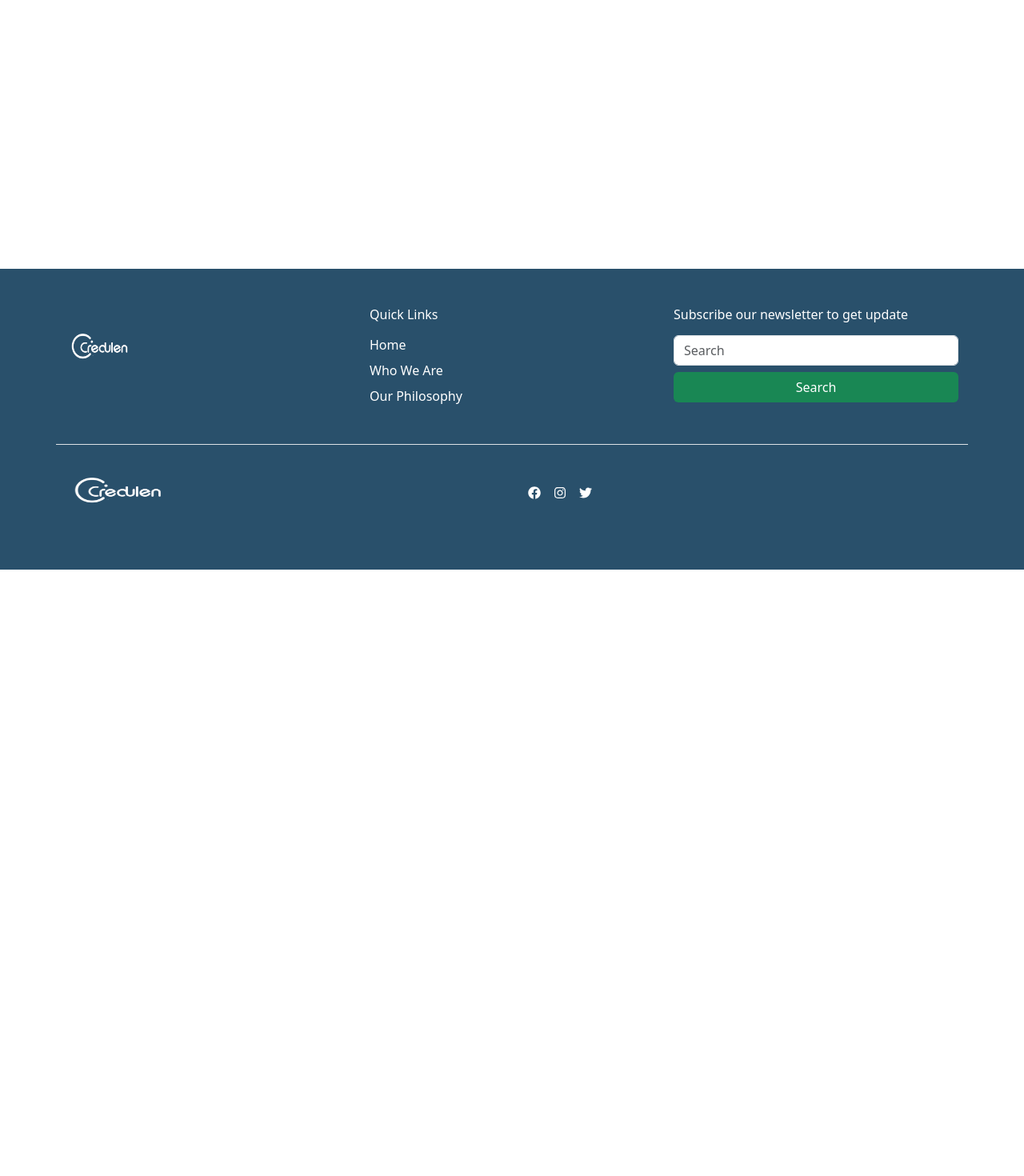
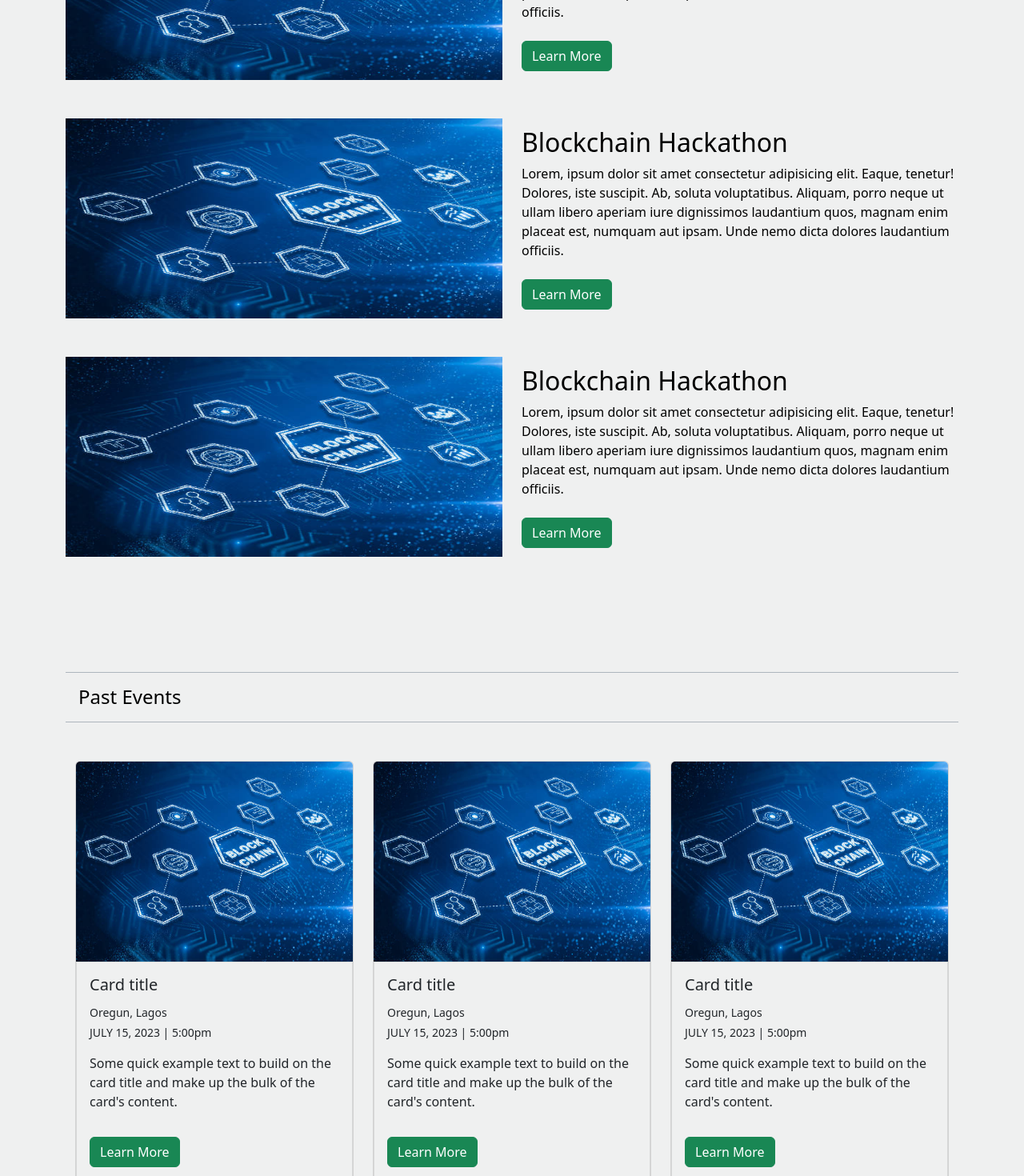
Before and after one commit to credulen/credulen_blog, a Next.js app: page /conferences in a window 1280 px wide. Before the commit this address had no page. Shown: the part 680-2150 px from the top of the page at 80% size. Before the commit the page ends 1392 px from the top, so only its background shows below. Built offline with nearby package versions, Linux system fonts and the light colour scheme.

Commit message:
designed the webinar and events page

```diff
--- /dev/null
+++ b/app/conferences/page.js
@@ -0,0 +1,50 @@
+import { ConferenceCard, PastEventsCard } from "@/components/Cards";
+import React from "react";
+
+const Conferences = () => {
+	return (
+		<div className="container">
+			<div className="pb-5">
+				<h1 className="mb-4">Events You will Love</h1>
+				<div className="mb-5 pb-3">
+					<ConferenceCard />
+				</div>
+
+				<div className="mb-5">
+					<ConferenceCard />
+				</div>
+
+				<div className="mb-5">
+					<ConferenceCard />
+				</div>
+
+				<div className="mb-5">
+					<ConferenceCard />
+				</div>
+			</div>
+
+			{/* past events */}
+			<div className="pt-5">
+				<h4 className="border-top border-bottom p-3 border-dark-subtle mb-5">
+					Past Events
+				</h4>
+
+				<div className="container">
+					<div className="row g-4">
+						<div className="col-md-4">
+							<PastEventsCard />
+						</div>
+						<div className="col-md-4">
+							<PastEventsCard />
+						</div>
+						<div className="col-md-4">
+							<PastEventsCard />
+						</div>
+					</div>
+				</div>
+			</div>
+		</div>
+	);
+};
+
+export default Conferences;
--- a/app/globals.css
+++ b/app/globals.css
@@ -129,3 +129,18 @@ a {
 /* .border_design {
 	border-bottom: 1px
 } */
+
+/* webinar and event cards */
+.webevent {
+	background-color: var(--pry_color_light);
+	border: 0.1px solid rgba(0, 0, 0, 0.1) !important;
+}
+
+.speakerwebevent {
+	background-color: var(--pry_color_light);
+	border: none;
+}
+
+/* .pastevents{
+	border-top:
+} */
--- a/components/Cards.js
+++ b/components/Cards.js
@@ -1,6 +1,7 @@
 import Image from "next/image";
+import Link from "next/link";
 
-export const HighlightCards = () => {
+export const HighlightCard = () => {
 	return (
 		<div className="card mb-3">
 			<Image
@@ -24,7 +25,7 @@ export const HighlightCards = () => {
 	);
 };
 
-export const ArticleCards = () => {
+export const ArticleCard = () => {
 	return (
 		<div className="card mt-3">
 			<Image
@@ -40,15 +41,15 @@ export const ArticleCards = () => {
 					Some quick example text to build on the card title and make up the
 					bulk of the cards content.
 				</p>
-				<a href="#" className="btn btn-primary">
-					Go somewhere
+				<a href="#" className="btn btn-success">
+					Read More
 				</a>
 			</div>
 		</div>
 	);
 };
 
-export const RecentPostCards = () => {
+export const RecentPostCard = () => {
 	return (
 		<div className="card mb-5">
 			<div className="card-header text-center">Recent Posts</div>
@@ -63,3 +64,152 @@ export const RecentPostCards = () => {
 		</div>
 	);
 };
+
+export const UpcomingWebinarCard = () => {
+	return (
+		<div className="card mt-4  border-0 p-1">
+			<div className="card-body webevent p-4">
+				<h5 className="card-title">
+					Joining the Train of Learners in the Age of Technology: Choosing the
+					Right Kind of Materials to Digest
+				</h5>
+				<p className="card-text">
+					Lorem ipsum dolor, sit amet consectetur adipisicing elit. Sit ducimus
+					ab iste ipsam quaerat totam enim dolores harum culpa a? Natus possimus
+					incidunt numquam quos ullam dolorum recusandae aperiam labore at
+					veniam. Ea dolorum dignissimos ex architecto? Laborum, illo omnis!
+				</p>
+			</div>
+			<ul className="list-group list-group-flush webevent p-2">
+				<li className="list-group-item speakerwebevent">
+					<a
+						className="text-success"
+						data-bs-toggle="collapse"
+						href="#collapseExample"
+						role="button"
+						aria-expanded="false"
+						aria-controls="collapseExample">
+						Click Here to See Our Speakers
+					</a>
+
+					<div className="collapse mt-3" id="collapseExample">
+						<UpcomingWebinarSpeakers />
+						<UpcomingWebinarSpeakers />
+						<UpcomingWebinarSpeakers />
+					</div>
+				</li>
+			</ul>
+			<div className="card-body webevent p-3">
+				<Link href="#" className="card-link text-success ps-2">
+					Register
+				</Link>
+			</div>
+		</div>
+	);
+};
+
+const UpcomingWebinarSpeakers = () => {
+	return (
+		<div className="d-flex align-items-center mb-4">
+			<Image
+				src="/assets/blockImg.jpg"
+				className="rounded-circle me-3"
+				width={50}
+				height={50}
+				alt="Picture of the first speaker"
+			/>
+
+			<div>
+				<p className="mb-0">Name</p>
+				<small className="text-body-secondary">Founder, Credulen</small>
+			</div>
+		</div>
+	);
+};
+
+export const OndemandWebinarCard = () => {
+	return (
+		<div className="card border-0 p-1 mt-3">
+			<div className="card-body webevent p-4">
+				<p className="card-text">
+					<small className="text-body-secondary">JULY 15, 2023 | 5:00pm</small>
+				</p>
+				<h5 className="card-title">
+					Joining the Train of Learners in the Age of Technology: Choosing the
+					Right Kind of Materials to Digest
+				</h5>
+
+				<p className="card-text mt-3">
+					Lorem ipsum dolor sit, amet consectetur adipisicing elit. Nobis
+					veniam, quaerat dolores saepe ipsum reprehenderit sint mollitia beatae
+					facilis natus cumque aliquam explicabo earum magni, ipsam laboriosam
+					accusamus at voluptatem sit a, totam id nulla! Maiores reiciendis
+					itaque sed commodi?
+				</p>
+				<Link href="#" className="btn btn-success card-link mt-4">
+					CHECK WEBINAR
+				</Link>
+			</div>
+		</div>
+	);
+};
+
+export const ConferenceCard = () => {
+	return (
+		<div className="">
+			<div className="row align-items-center g-4">
+				<div className="col-md-6">
+					<Image
+						src="/assets/blockImg.jpg"
+						className="card-img-top"
+						width={200}
+						height={250}
+						alt="Picture of the author"
+					/>
+				</div>
+				<div className="col-md-6">
+					<h2>Blockchain Hackathon</h2>
+
+					<p>
+						Lorem, ipsum dolor sit amet consectetur adipisicing elit. Eaque,
+						tenetur! Dolores, iste suscipit. Ab, soluta voluptatibus. Aliquam,
+						porro neque ut ullam libero aperiam iure dignissimos laudantium
+						quos, magnam enim placeat est, numquam aut ipsam. Unde nemo dicta
+						dolores laudantium officiis.
+					</p>
+
+					<Link href="#" className="btn btn-success mt-2">
+						Learn More
+					</Link>
+				</div>
+			</div>
+		</div>
+	);
+};
+
+export const PastEventsCard = () => {
+	return (
+		<div className="card">
+			<Image
+				src="/assets/blockImg.jpg"
+				className="card-img-top"
+				width={200}
+				height={250}
+				alt="Picture of the author"
+			/>
+			<div className="card-body webevent">
+				<h5 className="card-title">Card title</h5>
+				<small className="d-block pb-1 pt-1">Oregun, Lagos</small>
+				<small className="d-block pb-3">JULY 15, 2023 | 5:00pm</small>
+
+				<p className="card-text pb-3">
+					Some quick example text to build on the card title and make up the
+					bulk of the card's content.
+				</p>
+				<Link href="#" className="btn btn-success">
+					Learn More
+				</Link>
+			</div>
+		</div>
+	);
+};
--- a/components/Footer.js
+++ b/components/Footer.js
@@ -48,14 +48,15 @@ const Footer = () => {
 				</div>
 
 				{/* bottom row */}
-				<div className="row mt-2 d-flex justify-content-between align-items-center">
+				<div className="container">
+					<div className="row mt-2 align-items-center">
 						<div className="col-md-6">
 							<Link href="/">
 								<Image
 									className="w-25"
 									src={logo}
-								width={100}
-								height={100}
+									width={80}
+									height={80}
 									alt="credulen logo image"
 								/>
 							</Link>
@@ -74,6 +75,7 @@ const Footer = () => {
 					</div>
 				</div>
 			</div>
+		</div>
 	);
 };
 
--- a/components/Navbar.js
+++ b/components/Navbar.js
@@ -3,7 +3,7 @@ import React from "react";
 
 const Navbar = () => {
 	return (
-		<nav className="navbar navbar-expand-lg fixed nav_bg shadow py-3">
+		<nav className="navbar navbar-expand-lg sticky-top nav_bg shadow-lg py-3">
 			<div className="container-fluid container">
 				<Link className="navbar-brand text-white" href="/">
 					Navbar
@@ -45,18 +45,13 @@ const Navbar = () => {
 							</a>
 							<ul className="dropdown-menu">
 								<li>
-									<a className="dropdown-item" href="#">
-										Ondemand Webinars
-									</a>
-								</li>
-								<li>
-									<a className="dropdown-item" href="#">
-										Upcoming Webinars
+									<a className="dropdown-item" href="/webinars">
+										Webinars
 									</a>
 								</li>
 
 								<li>
-									<a className="dropdown-item" href="#">
+									<a className="dropdown-item" href="/conferences">
 										Conferences
 									</a>
 								</li>
--- a/components/Subscribe.js
+++ b/components/Subscribe.js
@@ -8,11 +8,11 @@ const Subscribe = () => {
 				<input
 					className="form-control"
 					type="search"
-					placeholder="Search"
+					placeholder="Subscribe"
 					aria-label="Search"
 				/>
 				<button className="btn bg-success text-white mt-2 w-100" type="submit">
-					Search
+					Subscribe
 				</button>
 			</form>
 		</div>
```
Also changed, not shown: app/page.js (+7 -10 lines), app/webinars/page.js (added, +47 -0 lines). Lines whose indentation alone changed are shown as unchanged.
